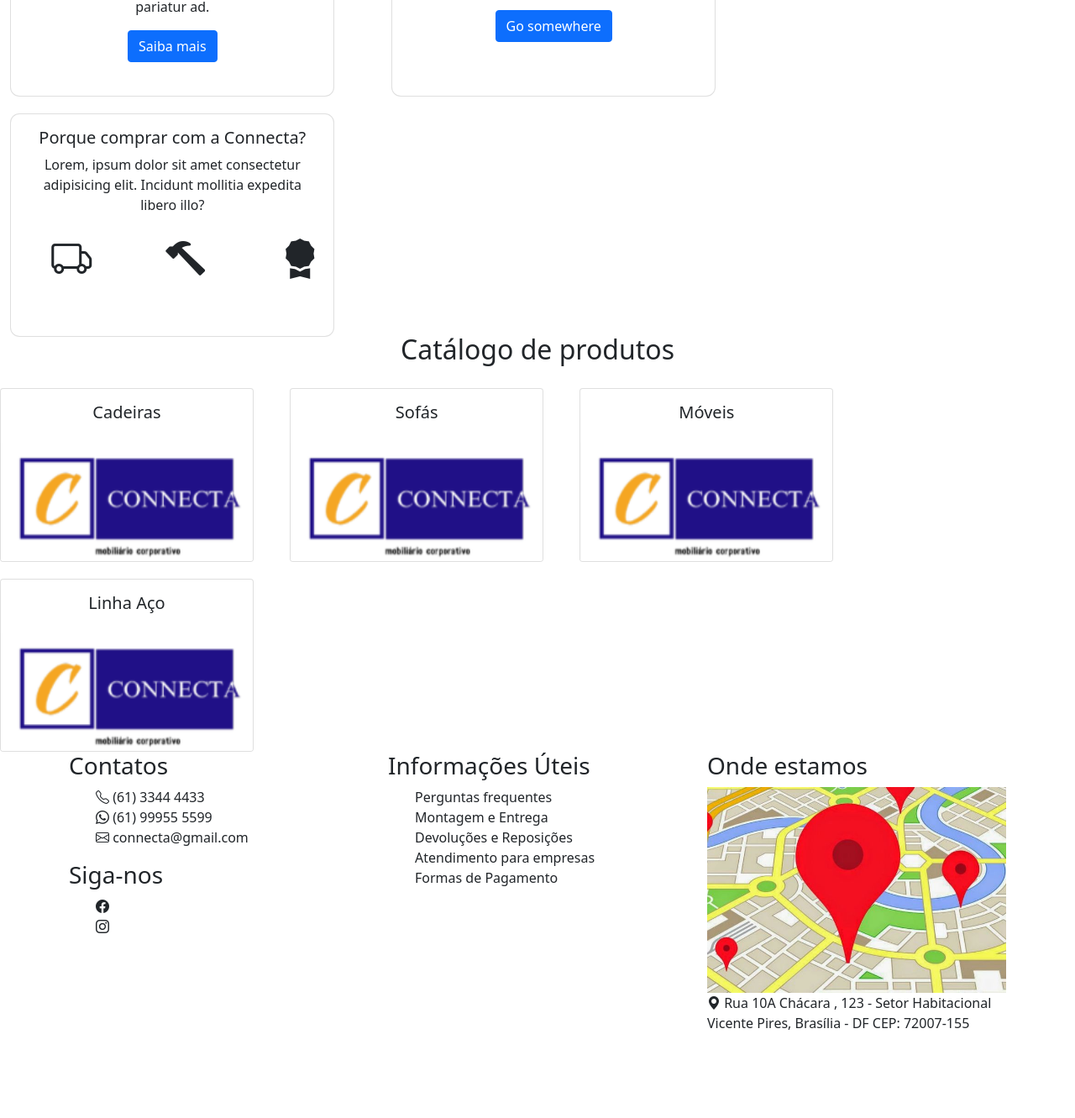
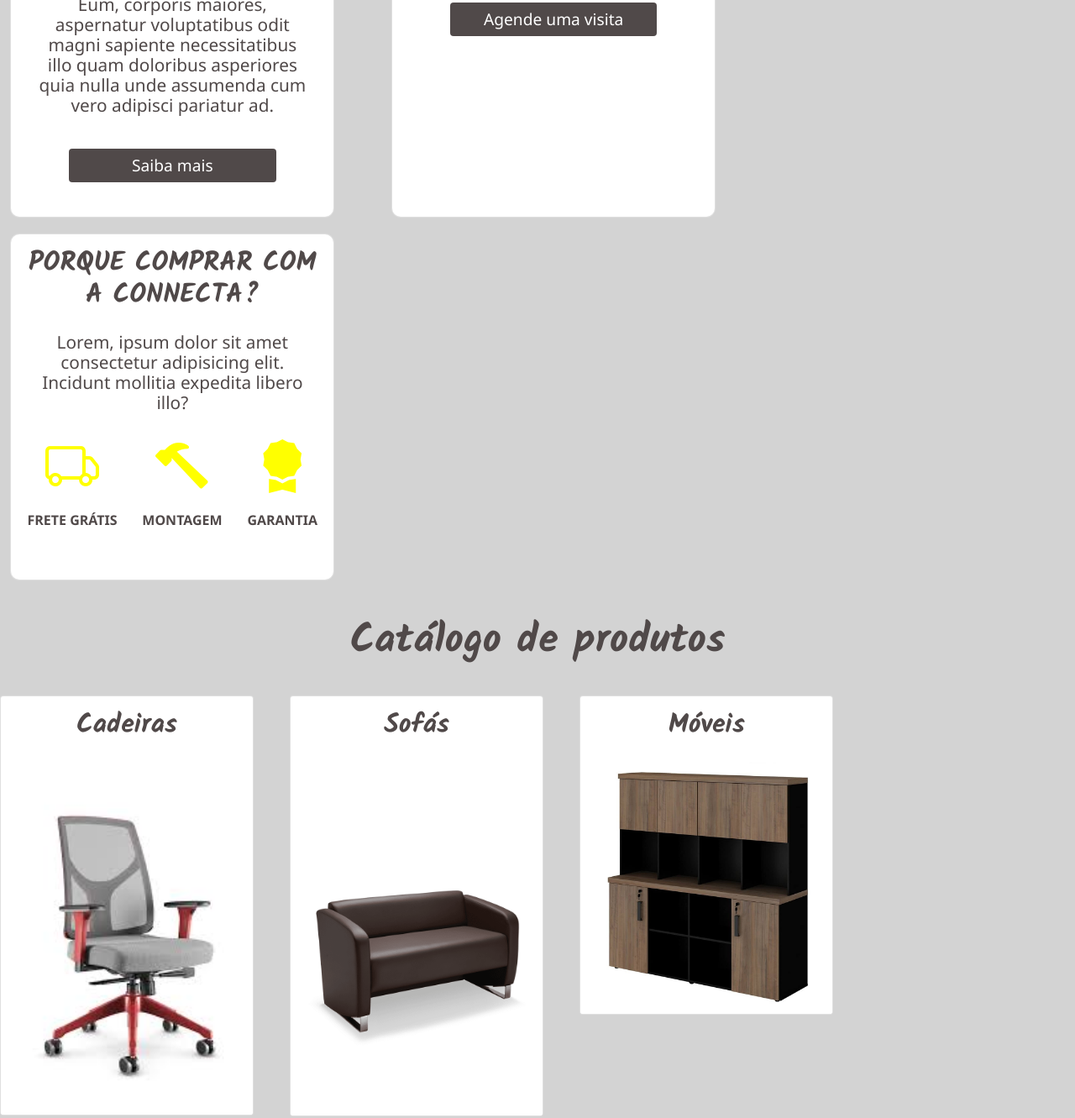
Before and after one commit to EfraimCancio/Site-connecta, a plain HTML site: page index.html in a window 1280 px wide. Shown: the part 1182-2513 px from the top of the page at 84% size. Before the commit the page ends 2412 px from the top, so only its background shows below. Drawn offline with nearby package versions, Linux system fonts and the light colour scheme; a web font is replaced by a local one.

Commit message:
mobile format styling

```diff
--- a/css/index.css
+++ /dev/null
@@ -1,25 +0,0 @@
-.navCustom{
-    background-color: black;
-}
-.navButton {
-    background-color: white;
-}
-.carouselHeader {
-    color:aqua;
-}
-.presentationSection{
-    gap: 1.2rem;
-}
-.presentationCard{
-    height: 100%;
-    margin: 3%;
-    border-radius: 0.7rem;
-}
-.advantages{
-    display: flex;
-    justify-content: space-between;
-}
-.catalogSection{
-    text-align: center;
-    gap: 1.2rem;
-}
--- /dev/null
+++ b/css/style_index.css
@@ -0,0 +1,94 @@
+body{
+    font-family: 'Segoe UI', Tahoma, Geneva, Verdana, sans-serif;
+    background-color: #d3d3d3;
+    font-size: 1.3rem;
+}
+ h1, h2, h5 {
+    font-family: 'Kalam', cursive;
+    margin: 0rem;
+    font-weight: bold;
+}
+.navCustom{
+    background-color: #504949;
+    align-items: center;
+    justify-content: center;
+}
+.logo{
+    color: yellow;
+    margin-top: 0.5rem;
+}
+.navButton {
+    background-color: white;
+}
+.carouselHeader {
+    color:aqua;
+}
+.presentationSection{
+    gap: 1.2rem;
+}
+.presentationCard{
+    height: 100%;
+    margin: 3%;
+    border-radius: 0.7rem;
+}
+.presentationCard h5 {
+    color: #504949;
+    font-size: 2rem;
+}
+.presentationCard p {
+    padding: 1rem;
+    line-height: 1.5rem;
+    text-align: center;
+    color: #504949;
+    margin-bottom: 0rem;
+}
+.buttonCuston {
+    width: 70%;
+    height: 2.5rem;
+    background-color: #504949;
+    border: none;
+    font-size: 1.2rem;
+    color: white;
+    margin-top: 1.5rem;
+}
+
+.advantages {
+    display: flex;
+    justify-content: space-between;
+    color:yellow;
+    padding: 0rem ;
+}
+.advantages li p {
+    padding: 0.2rem;
+    font-size: 1rem;
+    font-weight: 600;
+}
+.catalogSection {
+    text-align: center;
+    gap: 1.2rem;
+}
+.catalogSection h2 {
+    margin-top: 3rem;
+    margin-bottom: 1rem;
+    color: #504949;
+    font-size: 3rem;
+}
+.catalogSection h5 {
+    font-size: 2rem;
+    color:#504949;
+}
+.footer {
+    color:#504949;
+    margin-top: 2rem;
+    margin-bottom: 2rem;
+    text-align: center;
+}
+.contactsNumbers {
+    text-align: left;
+}
+.socialMidia {
+    display: flex;
+    justify-content: space-around;
+    padding-left: 0;
+    font-size: 4rem;
+}
--- a/index.html
+++ b/index.html
@@ -4,6 +4,11 @@
     <!-- Required meta tags -->
     <meta charset="utf-8">
     <meta name="viewport" content="width=device-width, initial-scale=1">
+
+    <!--Google fonts-->
+    <link rel="preconnect" href="https://fonts.googleapis.com">
+    <link rel="preconnect" href="https://fonts.gstatic.com" crossorigin>
+    <link href="https://fonts.googleapis.com/css2?family=Kalam:wght@400;700&family=Shadows+Into+Light+Two&display=swap" rel="stylesheet">
 
     <!--Personal CSS-->
     <link href="css/reset.css" rel="stylesheet">
@@ -15,7 +20,7 @@
     <link rel="stylesheet" href="https://cdn.jsdelivr.net/npm/bootstrap-icons@1.7.2/font/bootstrap-icons.css">
 
     <!--Personal CSS-->
-    <link href="css/index.css" rel="stylesheet">
+    <link href="css/style_index.css" rel="stylesheet">
 
     <title>Connecta</title>
   </head>
@@ -24,8 +29,8 @@
         <!-- Top  menu -->
         <nav class="navCustom navbar navbar-expand-lg">
             <div class="container-fluid">
-              <a class="navbar-brand" href="#">
-                <img class="img-fluid" src="Capturar.PNG" alt="" width="190" height="100">
+              <a class="logo navbar-brand" href="#">
+                <h1>CONNECTA</h1>
               </a>
               <button class="navButton navbar-toggler" type="button" data-bs-toggle="collapse" data-bs-target="#navbarSupportedContent" aria-controls="navbarSupportedContent" aria-expanded="false" aria-label="Toggle navigation">
                 <span class="navbar-toggler-icon"></span>
@@ -100,13 +105,13 @@
             <div id="carouselExampleControls" class="carousel slide" data-bs-ride="carousel">
                 <div class="carousel-inner">
                   <div class="carousel-item active">
-                    <img src="621556650732175cc89aeca5c92.jpg" class="d-block w-100" alt="...">
+                    <img src="assets/images/image_index_caroussel_01.jpg" class="d-block w-100" alt="...">
                   </div>
                   <div class="carousel-item">
-                    <img src="741556650486315cc899f63965c.jpg" class="d-block w-100" alt="...">
+                    <img src="assets/images/image_index_caroussel_02.jpg" class="d-block w-100" alt="...">
                   </div>
                   <div class="carousel-item">
-                    <img src="231568112065995d777dc13ab15.jpg" class="d-block w-100" alt="...">
+                    <img src="assets/images/image_index_caroussel_03.jpg" class="d-block w-100" alt="...">
                   </div>
                 </div>
                 <button class="carousel-control-prev" type="button" data-bs-target="#carouselExampleControls" data-bs-slide="prev">
@@ -128,31 +133,40 @@
           <div class="col-md-6 col-lg-4">
             <div class="presentationCard card text-center">
               <div class="card-body">
-                <h5 class="card-title">Sobre Nós</h5>
+                <h5 class="card-title">SOBRE NÓS</h5>
                 <p class="card-text">Lorem ipsum dolor sit amet, consectetur adipisicing elit. Soluta ullam qui saepe id corporis rerum dolore quia debitis animi, fuga est voluptatem in totam accusantium amet quos accusamus laudantium velit? Lorem ipsum dolor sit amet consectetur, adipisicing elit. Eum, corporis maiores, aspernatur voluptatibus odit magni sapiente necessitatibus illo quam doloribus asperiores quia nulla unde assumenda cum vero adipisci pariatur ad.</p>
-                <a href="#" class="btn btn-primary">Saiba mais</a>
+                <a href="#" class="buttonCuston btn">Saiba mais</a>
               </div>
             </div>
           </div>
 
           <div class="col-md-6 col-lg-4">
-            <div class="presentationCard Card card text-center">
+            <div class="presentationCard card text-center">
               <img src="Baner-1.png" class="card-img-top" alt="...">
               <div class="card-body">
-                <a href="#" class="btn btn-primary">Go somewhere</a>
+                <a href="#" class="buttonCuston btn">Agende uma visita </a>
               </div>
             </div>
           </div>
 
-          <div class="col-md-9 col-lg-4">
+          <div class="advantagesCard col-md-9 col-lg-4">
             <div class="presentationCard card text-center">
               <div class="card-body">
-                <h5 class="card-title">Porque comprar com a Connecta?</h5>
+                <h5 class="card-title">PORQUE COMPRAR COM A CONNECTA?</h5>
                 <p class="card-text">Lorem, ipsum dolor sit amet consectetur adipisicing elit. Incidunt mollitia expedita libero illo?</p>
                 <ul class="advantages">
-                  <li><i class="bi bi-truck" style="font-size: 3rem;"></i></li>
-                  <li><i class="bi bi-hammer" style="font-size: 3rem;"></i></li>
-                  <li><i class="bi bi-award-fill" style="font-size: 3rem;"></i></li>
+                  <li>
+                    <i class="bi bi-truck" style="font-size: 4rem;"></i>
+                    <p>FRETE GRÁTIS</p>
+                  </li>
+                  <li>
+                    <i class="bi bi-hammer" style="font-size: 4rem;"></i>
+                    <p>MONTAGEM</p>
+                  </li>
+                  <li>
+                    <i class="bi bi-award-fill" style="font-size: 4rem;"></i>
+                    <p>GARANTIA</p>
+                  </li>
                 </ul>
               </div>
             </div>
@@ -167,7 +181,7 @@
               <div class="card-body">
                 <h5 class="card-title">Cadeiras</h5>
               </div>
-              <img src="Capturar.PNG" class="card-img-bottom" alt="...">
+              <img src="assets/images/ca.jfif" class="card-img-bottom" alt="...">
             </div>
           </div>
           <div class="col-sm-6 col-md-4 col-lg-3">
@@ -175,7 +189,7 @@
               <div class="card-body">
                 <h5 class="card-title">Sofás</h5>
               </div>
-              <img src="Capturar.PNG" class="card-img-bottom" alt="...">
+              <img src="assets/images/BOX_36105_2-Lugares.png" class="card-img-bottom" alt="...">
             </div>
           </div>
           <div class="col-sm-6 col-md-4 col-lg-3">
@@ -183,7 +197,7 @@
               <div class="card-body">
                 <h5 class="card-title">Móveis</h5>
               </div>
-              <img src="Capturar.PNG" class="card-img-bottom" alt="...">
+              <img src="assets/images/2-1-1.jpg" class="card-img-bottom" alt="...">
             </div>
           </div>
           <div class="col-sm-6 col-md-4 col-lg-3">
@@ -191,7 +205,7 @@
               <div class="card-body">
                 <h5 class="card-title">Linha Aço</h5>
               </div>
-              <img src="Capturar.PNG" class="card-img-bottom" alt="...">
+              <img src="assets/images/fabrica-moveis-aco-01.jpg" class="card-img-bottom" alt="...">
             </div>
           </div>
         </section>
@@ -200,9 +214,9 @@
         <section class="footer">
           <div class="container">
             <div class="row">
-              <div class="col">
+              <div class="contacts col">
                 <h3>Contatos</h3>
-                <ul>
+                <ul class="contactsNumbers">
                     <li>
                       <i class="bi bi-telephone"></i> (61) 3344 4433
                     </li>
@@ -214,7 +228,7 @@
                     </li>
                 </ul>
                 <h3>Siga-nos</h3>
-                <ul>
+                <ul class="socialMidia">
                   <li><i class="bi bi-facebook"></i></li>
                   <li><i class="bi bi-instagram"></i></li>
                 </ul>
```
Also changed, not shown: assets/images/2-1-1.jpg (added), assets/images/Armario-alto-Credenza-2-portas-Express-Gebb-Work.png (added), assets/images/BOX_36105_2-Lugares.png (added), assets/images/ca.jfif (added), assets/images/fabrica-moveis-aco-01.jpg (added), assets/images/image_index_caroussel_01.jpg (renamed from 231568112065995d777dc13ab15.jpg), assets/images/image_index_caroussel_02.jpg (renamed from 741556650486315cc899f63965c.jpg), assets/images/image_index_caroussel_03.jpg (renamed from 621556650732175cc89aeca5c92.jpg).
